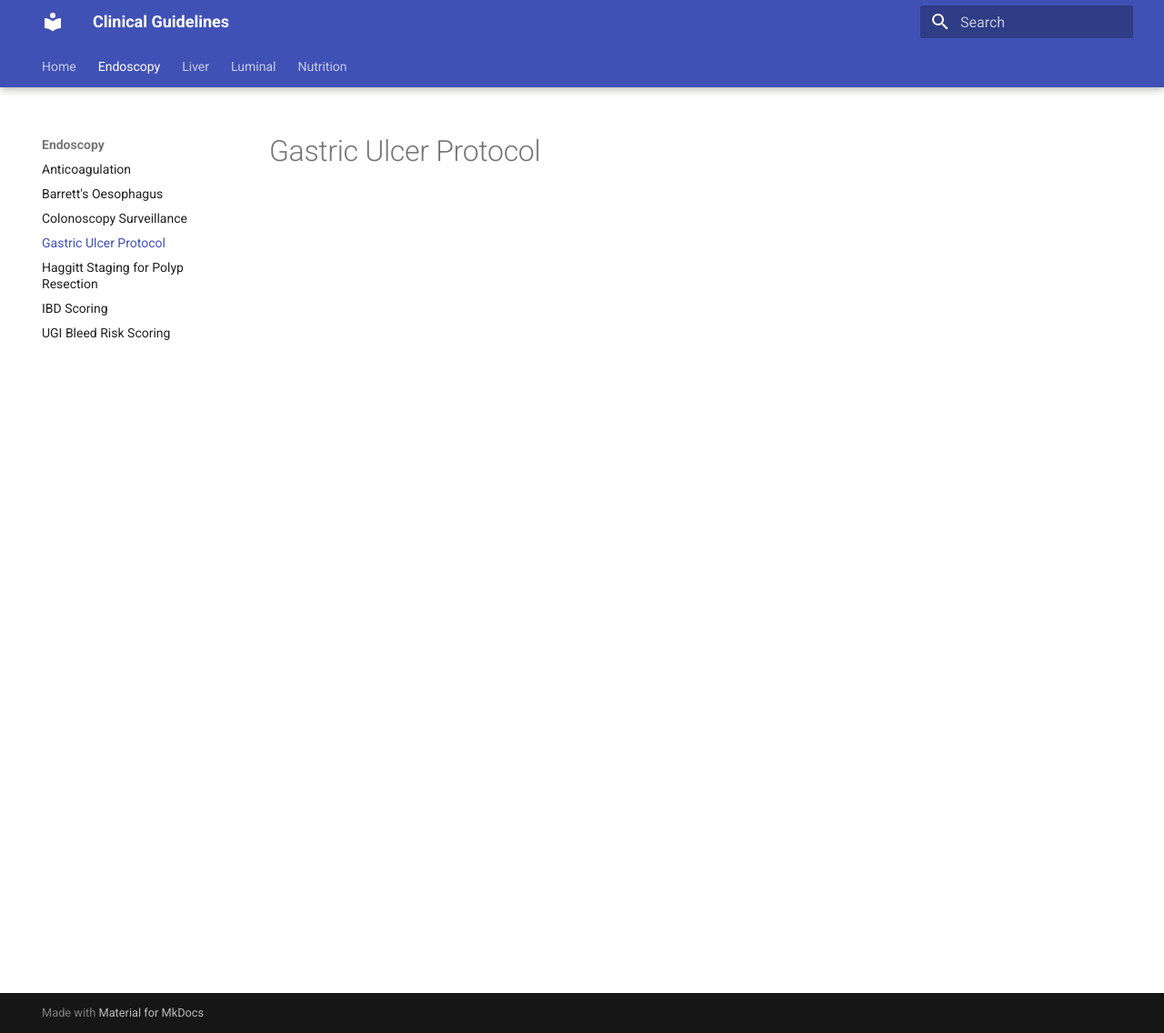
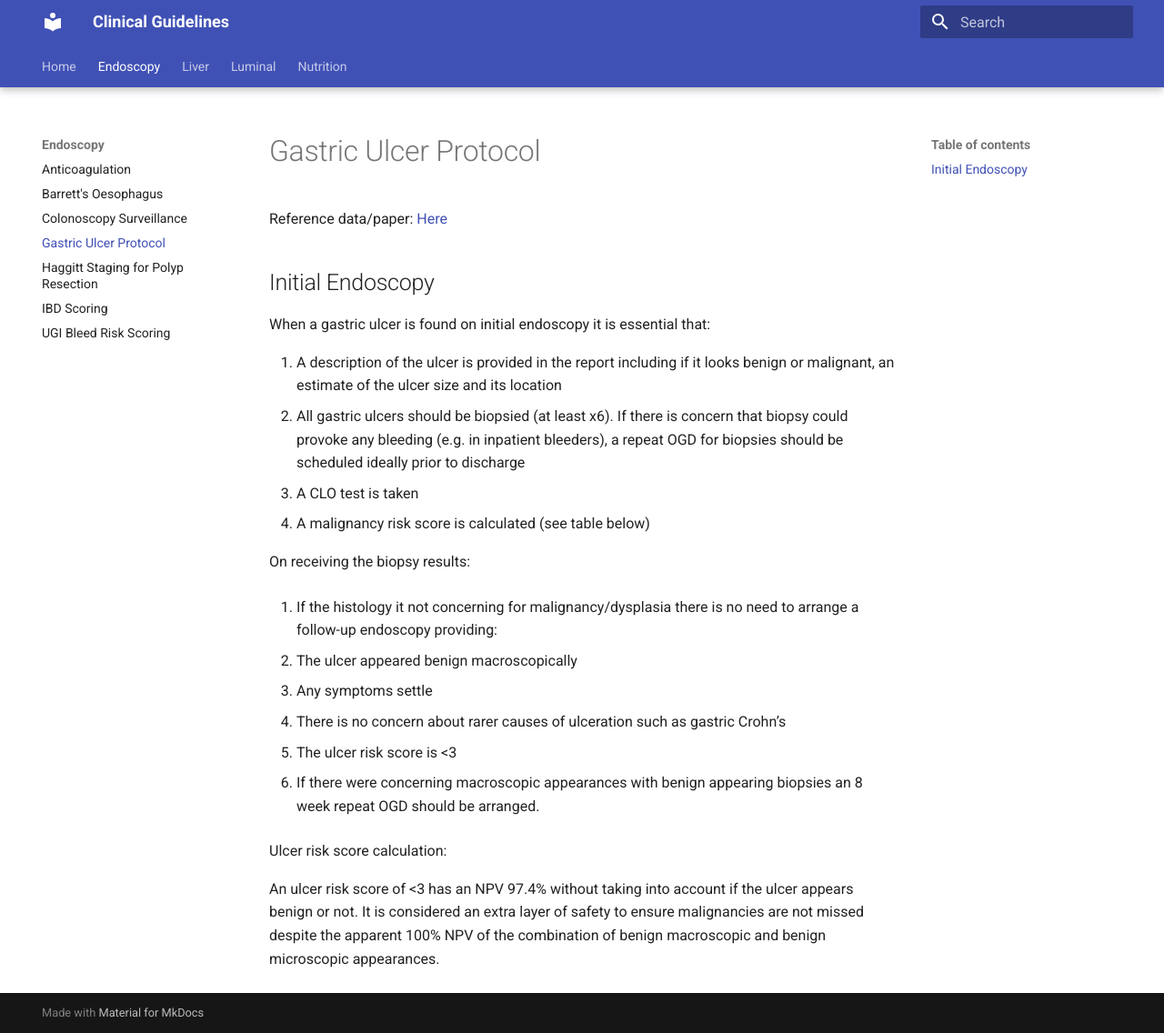
Before and after one commit to shaunchuah/clinical_guidelines, an MkDocs documentation site: the page built from docs/endoscopy/gastric_ulcer_protocol.md, in a window 1280 px wide and 1136 px high. Shown: the whole window at 91% size. Built offline with MkDocs 1.6.1 and Material for MkDocs 9.7.7, drawn with Linux system fonts in a browser that asks for light colours.

Commit message:
update gastric ulcer protocol

```diff
--- a/docs/endoscopy/gastric_ulcer_protocol.md
+++ b/docs/endoscopy/gastric_ulcer_protocol.md
@@ -1 +1,27 @@
 # Gastric Ulcer Protocol
+
+Reference data/paper: [Here](https://fg.bmj.com/content/flgastro/early/2021/02/25/flgastro-2020-101759.full.pdf){_target="blank"}
+
+## Initial Endoscopy
+
+When a gastric ulcer is found on initial endoscopy it is essential that:
+
+1. A description of the ulcer is provided in the report including if it looks benign or malignant, an estimate of the ulcer size and its location
+2. All gastric ulcers should be biopsied (at least x6). If there is concern that biopsy could provoke any bleeding (e.g. in inpatient bleeders), a repeat OGD for biopsies should be scheduled ideally prior to discharge
+3. A CLO test is taken
+4. A malignancy risk score is calculated (see table below)
+
+On receiving the biopsy results:
+
+1. If the histology it not concerning for malignancy/dysplasia there is no need to arrange a follow-up endoscopy providing:
+
+- The ulcer appeared benign macroscopically
+- Any symptoms settle
+- There is no concern about rarer causes of ulceration such as gastric Crohn’s
+- The ulcer risk score is <3
+
+2. If there were concerning macroscopic appearances with benign appearing biopsies an 8 week repeat OGD should be arranged.
+
+Ulcer risk score calculation:
+
+An ulcer risk score of <3 has an NPV 97.4% without taking into account if the ulcer appears benign or not. It is considered an extra layer of safety to ensure malignancies are not missed despite the apparent 100% NPV of the combination of benign macroscopic and benign microscopic appearances.
```
